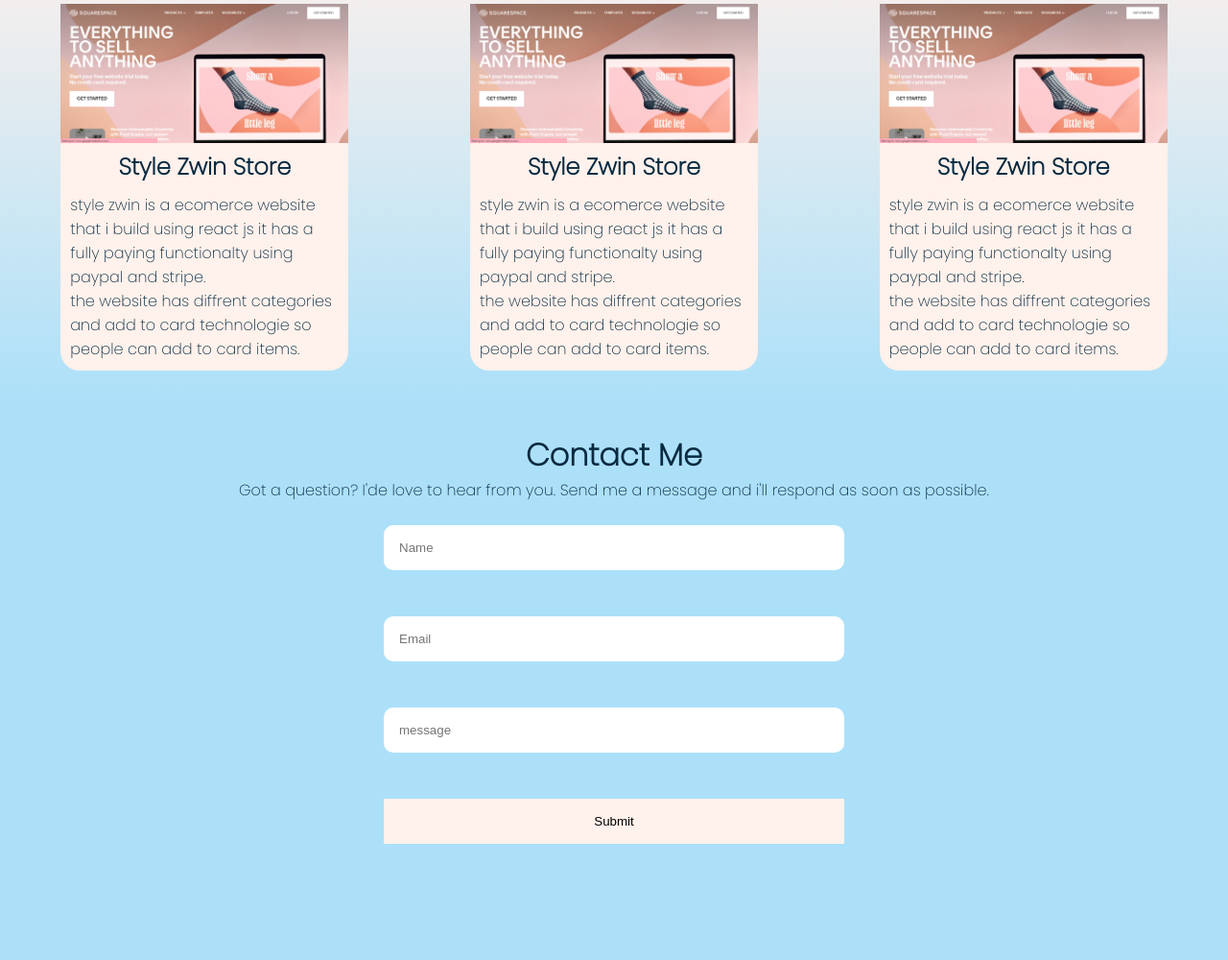
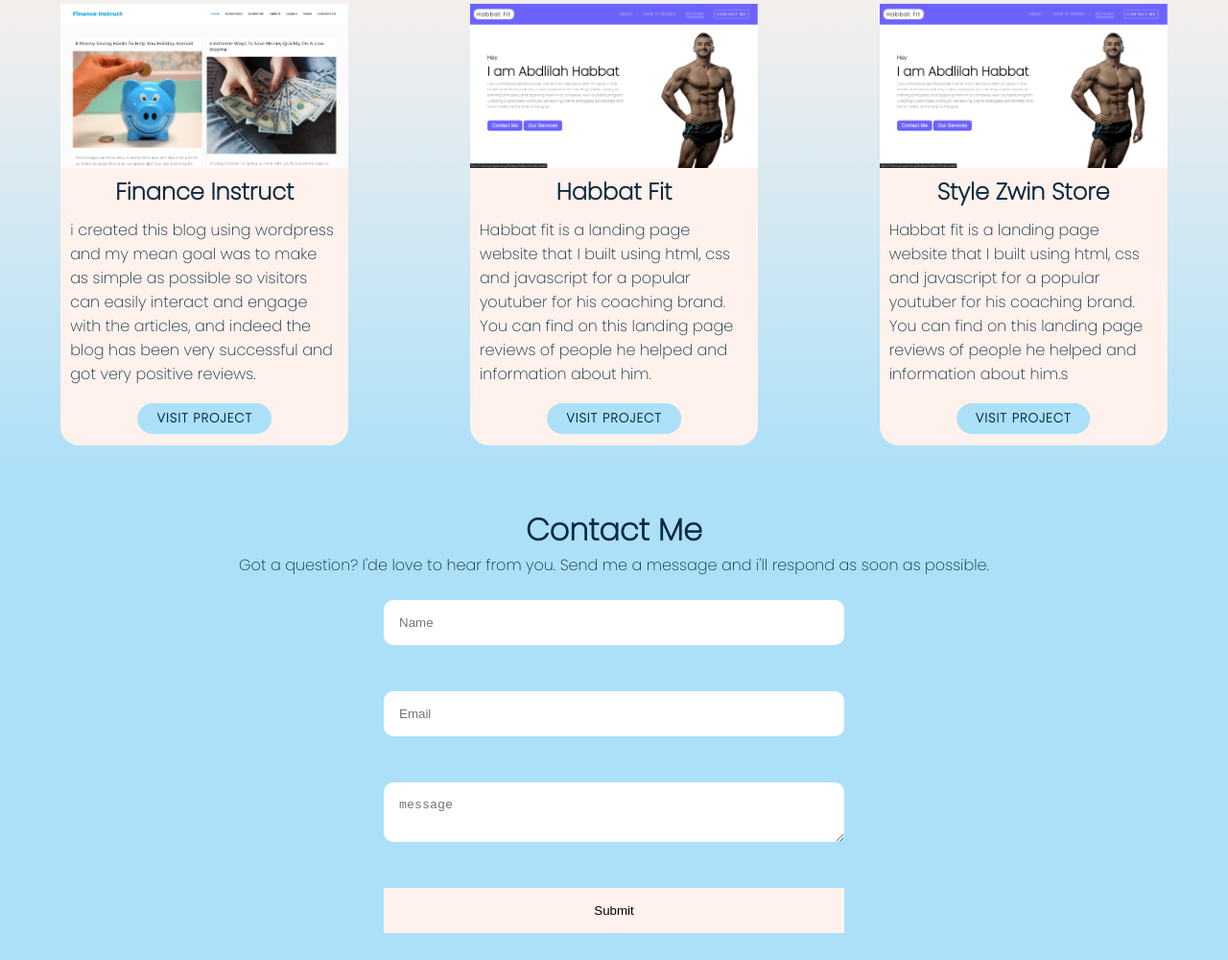
Before and after one commit to atrgouti/atrgouti.github.io, a plain HTML site: page index.html in a window 1280 px wide. Shown: the part 1436-2436 px from the top of the page at 96% size. Drawn offline with Linux system fonts and the light colour scheme.

Commit message:
deleted html

```diff
--- a/index.html
+++ b/index.html
@@ -1,5 +1,4 @@
 <!DOCTYPE html>
-<!-- this is only a test -->
 <html lang="en">
 <head>
     <meta charset="UTF-8">
@@ -15,10 +14,10 @@
             <h4>BT</h4>
         </div>
         <ul class="nav-links">
-            <li class="about"><a href="#">About</a></li>
-            <li class="skills"><a href="#">Skills</a></li>
-            <li class="projects"><a href="#">Projects</a></li>
-            <li class="contact"><a href="#">Contact Me</a></li>
+            <li class="about"><a href="#">Home</a></li>
+            <li class="skills"><a href="#sec-2">Who am i?</a></li>
+            <li class="projects"><a href="#sec-3">Projects</a></li>
+            <li class="contact"><a href="#sec-4">Contact Me</a></li>
         </ul>
         <div class="burger">
             <div class="line-1"></div>
@@ -33,7 +32,7 @@
             Hard-working web developer with a flair for creating elegant solutions in the least amount of time. Developed an ecommerce webapp, customer web portal, documentary launch website, and donations webapp for a local charity. Passionate about software architecture and cloud computing. Regular attendee of web developer meetups and hackathons.
         </p>
         <div class="btn">
-            <a href="#sec-1"><button>About Me!</button></a>
+            <a href="#sec-3"><button>Projects</button></a>
             <a href="#sec-5"><button>Contact Me</button></a>
 
         </div>
@@ -42,52 +41,54 @@
     <div class="sec-2" id="sec-2">
         <div class="whoiam">
             <h1>Who am i?</h1>
-            <p>style zwin is a ecomerce website that i build using react js it has a fully paying functionalty using paypal and stripe.<br>the website has diffrent categories and add to card technologie so people can add to card items.</p>
+            <p>Hey, My name is bilal i am a web developer and an ex designer from Morocco, i have more than 3 years of experince building websites(both static and wordpress websites) i help small and mediem companies connect to the web and solve there problems. if you need help please feel free to contact me.</p>
         </div>
         <div class="vector">
             <img src="./myskill.jpg" alt="">
         </div>
     </div>
-    <div class="sec-3">
+    <div class="sec-3" id="sec-3">
         <h1>my recent projects</h1>
         <main class="main">
             <div class="project">
-                <img src="./background.png" alt="">
+                <img src="./Screenshot_1.png" alt="">
                 <div class="project-info">
-                    <h2>Style Zwin Store</h1>
-                    <p>style zwin is a ecomerce website that i build using react js it has a fully paying functionalty using paypal and stripe.<br>the website has diffrent categories and add to card technologie so people can add to card items.</p>
+                    <h2>Finance Instruct</h1>
+                    <p>i created this blog using wordpress and my mean goal was to make as simple as possible so visitors can easily interact and engage with the articles, and indeed the blog has been very successful and got very positive reviews.</p>
+                    <a href="https://financeinstruct.com"><button class="visit">visit project</button></a>
                 </div>
             </div>
         </main>
         <main class="main">
             <div class="project">
-                <img src="./background.png" alt="">
+                <img src="./habbatfit.png" alt="">
                 <div class="project-info">
-                    <h2>Style Zwin Store</h1>
-                        <p>style zwin is a ecomerce website that i build using react js it has a fully paying functionalty using paypal and stripe.<br>the website has diffrent categories and add to card technologie so people can add to card items.</p>
+                    <h2>Habbat Fit</h1>
+                        <p>Habbat fit is a landing page website that I built using html, css and javascript for a popular youtuber for his coaching brand. You can find on this landing page reviews of people he helped and information about him.</p>
+                        <button class="visit">visit project</button>
                 </div>
             </div>
         </main>
         <main class="main">
             <div class="project">
-                <img src="./background.png" alt="">
+                <img src="./habbatfit.png" alt="">
                 <div class="project-info">
                     <h2>Style Zwin Store</h1>
-                        <p>style zwin is a ecomerce website that i build using react js it has a fully paying functionalty using paypal and stripe.<br>the website has diffrent categories and add to card technologie so people can add to card items.</p>
-
+                        <p>Habbat fit is a landing page website that I built using html, css and javascript for a popular youtuber for his coaching brand. You can find on this landing page reviews of people he helped and information about him.s</p>
+                        <a href=""><button class="visit">visit project</button></a>
                 </div>
             </div>
         </main>
     </div>
-    <div class="sec-4">
+    <div class="sec-4" id="sec-4s">
         <h1>Contact Me</h1>
         <p>Got a question? I'de love to hear from you. Send me a message and i'll respond as soon as possible.</p>
-        <div class="form">
-            <input type="text" placeholder="Name">
-            <input type="email" placeholder="Email">
-            <input type="text" placeholder="message">
-            <button type="submit">Submit</button>
-        </div>
+        <form class="form" action="https://formspree.io/f/xyyvyzne" method="post">
+            <input type="text" placeholder="Name" class="input" id="name" required>
+            <input type="email" placeholder="Email" class="input" id="email" required>
+            <textarea type="text" placeholder="message" class="input" id="message" required></textarea>
+            <button type="submit" class="submit">Submit</button>
+        </form>
     </div>
     <div class="sec-5" id="sec-5">
         <a href="https://www.instagram.com/batrgouti/"><i class="fab fa-instagram"></i></a>
```
